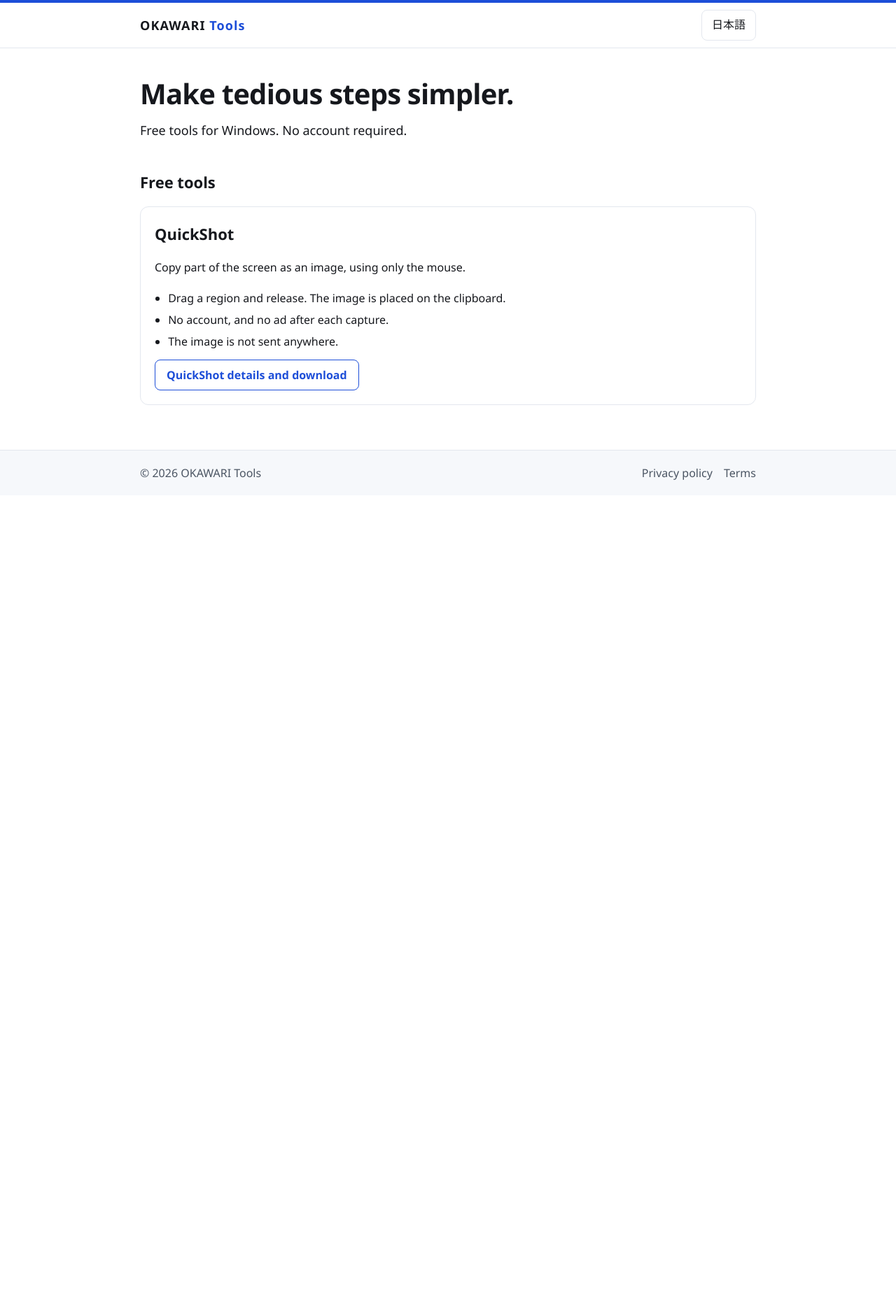
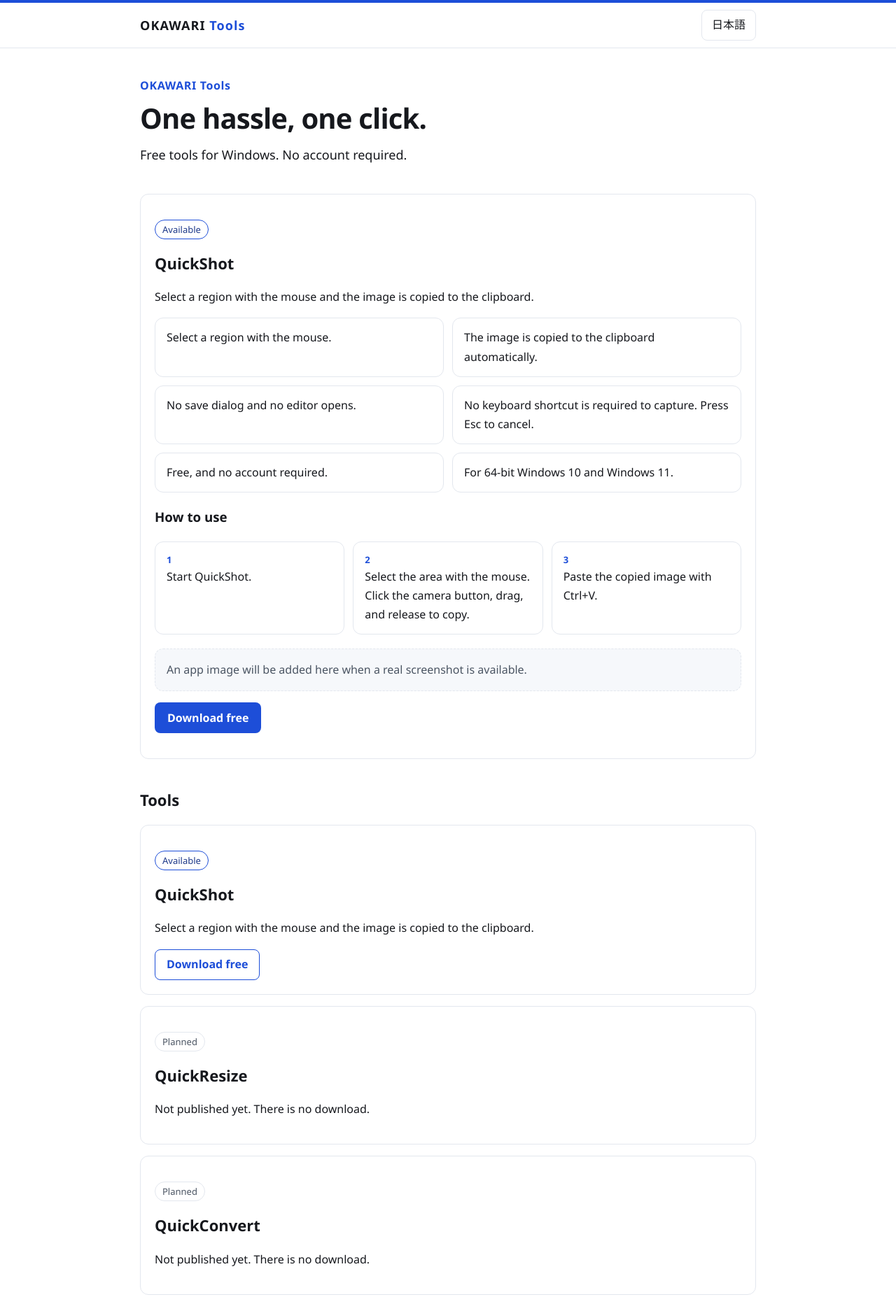
Before and after one commit to mstyleworks1234-droid/OKAWARI-Tools, a plain HTML site: page website/index.html in a window 1280 px wide. Shown: the top 1854 px of the page at 70% size. Before the commit the page ends 800 px from the top, so only its background shows below. Drawn offline with Linux system fonts and the light colour scheme.

Commit message:
Improve the official site so first-time visitors can understand QuickShot.

```diff
--- a/website/app.js
+++ b/website/app.js
@@ -9,6 +9,7 @@
     skip: "内容へスキップ",
     footer_privacy: "プライバシーポリシー",
     footer_terms: "利用規約",
+    footer_about: "運営者情報",
     title_home: "OKAWARI Tools",
     title_quickshot: "QuickShot - OKAWARI Tools",
     title_privacy: "プライバシーポリシー - OKAWARI Tools",
@@ -17,18 +18,21 @@
     meta_quickshot: "QuickShotは、マウスで選んだ範囲をクリップボードへコピーする無料のWindowsアプリです。",
     meta_privacy: "OKAWARI ToolsとQuickShotのプライバシーポリシー。現在の実装に基づきます。",
     meta_terms: "OKAWARI ToolsとQuickShotの利用規約。",
-    hero_title: "面倒な操作を、もっと簡単に。",
+    hero_title: "1つの面倒を、1クリックで解決する",
     hero_lead: "Windows向けの無料ツールです。登録なしで使えます。",
-    tools_heading: "無料ツール",
-    card_summary: "マウスだけで、画面の一部を画像としてコピーします。",
-    card_b1: "範囲をドラッグして離すと、クリップボードに入ります。",
-    card_b2: "会員登録も、撮影ごとの広告もありません。",
-    card_b3: "画像を外部へ送信しません。",
-    card_link: "QuickShotの詳細とダウンロード",
+    tools_heading: "ツール",
+    status_live: "公開中",
+    planned: "開発予定",
+    planned_note: "まだ公開していません。ダウンロードはできません。",
+    card_summary: "マウスで範囲を選ぶと、画像がクリップボードにコピーされます。",
+    card_b1: "保存画面も編集画面も開きません。",
+    card_b2: "無料で、会員登録は不要です。",
+    card_b3: "撮影にキーボードショートカットは不要です。",
+    card_link: "無料でダウンロード",
     qs_lead: "画面の範囲をマウスで選ぶと、その画像をクリップボードへコピーします。保存や編集の画面は出ません。",
     badge_free: "無料",
     badge_win: "Windows",
-    download: "QuickShotをダウンロード",
+    download: "無料でダウンロード",
     download_pending: "ダウンロードはまだ利用できません",
     download_note: "会員登録は不要です。ボタンからEXEを保存できます。",
     download_note_pending: "配布用EXEがまだ無いため、ダウンロードは無効です。",
@@ -40,18 +44,22 @@
     hash_unknown: "未計測",
     file_unknown: "—",
     features_heading: "主な特徴",
-    f1: "マウス操作だけで範囲を撮影し、画像としてコピーします。",
-    f2: "撮影後は自動で元の画面に戻ります。編集画面はありません。",
-    f3: "Escキーで範囲選択をキャンセルできます。",
-    f4: "複数モニターと、表示の拡大率に対応します。",
-    f5: "常駐ボタンはドラッグで移動でき、位置を保存します。",
-    f6: "右クリックで終了します。撮影の瞬間はボタンを隠します。",
+    f1: "マウスで範囲を選ぶだけです。",
+    f2: "撮影後、画像は自動でクリップボードにコピーされます。",
+    f3: "保存画面も編集画面も開きません。",
+    f4: "撮影にキーボードショートカットは不要です。中止するときは Esc を押せます。",
+    f5: "無料で、会員登録は不要です。",
+    f6: "Windows 10 / 11 の64ビットに対応しています。",
     howto_heading: "使い方",
     s1: "QuickShotを起動します。",
-    s2: "画面端のカメラボタンをクリックします。",
-    s3: "撮りたい範囲をマウスでドラッグします。",
-    s4: "マウスを離すと、その範囲がコピーされます。",
-    s5: "ChatGPT、LINE、Discordなどへ Ctrl+V で貼り付けます。",
+    s2: "マウスで撮影範囲を選びます。カメラボタンをクリックし、ドラッグして離すとコピーされます。",
+    s3: "コピーされた画像を、貼り付け先で Ctrl+V します。",
+    release_link: "GitHub Releasesでファイルを確認",
+    smartscreen: "このEXEにはデジタル署名がありません。初めて起動するとき、Windows SmartScreenが「WindowsによってPCが保護されました」と表示することがあります。「詳細情報」を開き、「実行」を選んでください。",
+    shot_note: "アプリの画面は、実物の画像ができてからここに掲載します。",
+    about_title: "運営者情報",
+    about_p1: "このサイトの運営者は OKAWARI Tools です。Windows向けの無料ツールを公開しています。",
+    about_p2: "公開用の連絡先は、まだ設定していません。",
     spec_heading: "仕様",
     spec_os_label: "対応OS",
     spec_os: "Windows 10 / 11（64ビット）",
@@ -120,6 +128,7 @@
     skip: "Skip to content",
     footer_privacy: "Privacy policy",
     footer_terms: "Terms",
+    footer_about: "About",
     title_home: "OKAWARI Tools",
     title_quickshot: "QuickShot - OKAWARI Tools",
     title_privacy: "Privacy policy - OKAWARI Tools",
@@ -128,18 +137,21 @@
     meta_quickshot: "QuickShot is a free Windows app that copies a mouse-selected screen region to the clipboard.",
     meta_privacy: "Privacy policy for OKAWARI Tools and QuickShot, based on the current implementation.",
     meta_terms: "Terms of use for OKAWARI Tools and QuickShot.",
-    hero_title: "Make tedious steps simpler.",
+    hero_title: "One hassle, one click.",
     hero_lead: "Free tools for Windows. No account required.",
-    tools_heading: "Free tools",
-    card_summary: "Copy part of the screen as an image, using only the mouse.",
-    card_b1: "Drag a region and release. The image is placed on the clipboard.",
-    card_b2: "No account, and no ad after each capture.",
-    card_b3: "The image is not sent anywhere.",
-    card_link: "QuickShot details and download",
+    tools_heading: "Tools",
+    status_live: "Available",
+    planned: "Planned",
+    planned_note: "Not published yet. There is no download.",
+    card_summary: "Select a region with the mouse and the image is copied to the clipboard.",
+    card_b1: "No save dialog and no editor.",
+    card_b2: "Free, and no account required.",
+    card_b3: "No keyboard shortcut is required to capture.",
+    card_link: "Download free",
     qs_lead: "Select a region with the mouse and the image is copied to the clipboard. There is no save dialog and no editor.",
     badge_free: "Free",
     badge_win: "Windows",
-    download: "Download QuickShot",
+    download: "Download free",
     download_pending: "Download is not available yet",
     download_note: "No account is required. The button saves the EXE.",
     download_note_pending: "The download stays disabled until a release EXE exists.",
@@ -151,18 +163,22 @@
     hash_unknown: "Not measured",
     file_unknown: "—",
     features_heading: "Features",
-    f1: "Select a region with the mouse and copy it as an image.",
-    f2: "After the copy, you return to the previous screen. There is no editor.",
-    f3: "Press Esc to cancel the selection.",
-    f4: "Works across monitors and with display scaling.",
-    f5: "Drag the resident button to move it. The position is saved.",
-    f6: "Right-click the button to exit. The button hides while capturing.",
+    f1: "Select a region with the mouse.",
+    f2: "The image is copied to the clipboard automatically.",
+    f3: "No save dialog and no editor opens.",
+    f4: "No keyboard shortcut is required to capture. Press Esc to cancel.",
+    f5: "Free, and no account required.",
+    f6: "For 64-bit Windows 10 and Windows 11.",
     howto_heading: "How to use",
     s1: "Start QuickShot.",
-    s2: "Click the camera button at the screen edge.",
-    s3: "Drag across the area you want.",
-    s4: "Release the mouse. That area is copied.",
-    s5: "Paste into ChatGPT, LINE, Discord, or another app with Ctrl+V.",
+    s2: "Select the area with the mouse. Click the camera button, drag, and release to copy.",
+    s3: "Paste the copied image with Ctrl+V.",
+    release_link: "Check the file on GitHub Releases",
+    smartscreen: "This EXE is not digitally signed. On first launch, Windows SmartScreen may say “Windows protected your PC”. Open More info and choose Run anyway.",
+    shot_note: "An app image will be added here when a real screenshot is available.",
+    about_title: "About",
+    about_p1: "This site is published by OKAWARI Tools. It offers free tools for Windows.",
+    about_p2: "A public contact address is not set yet.",
     spec_heading: "Specifications",
     spec_os_label: "OS",
     spec_os: "Windows 10 / 11 (64-bit)",
--- a/website/index.html
+++ b/website/index.html
@@ -4,7 +4,7 @@
   <meta charset="utf-8">
   <meta name="viewport" content="width=device-width, initial-scale=1">
   <title>OKAWARI Tools</title>
-  <meta name="description" content="Windows向け無料ツールの配布サイト。第1弾は、マウスだけで画面をコピーするQuickShotです。">
+  <meta name="description" content="1つの面倒を、1クリックで解決する。Windows向け無料ツール OKAWARI Tools。">
   <link rel="icon" href="assets/favicon.svg" type="image/svg+xml">
   <link rel="stylesheet" href="style.css">
 </head>
@@ -18,31 +18,62 @@
   </header>
   <main id="main" class="wrap">
     <section class="hero">
-      <h1 data-i18n="hero_title">面倒な操作を、もっと簡単に。</h1>
+      <p class="kicker">OKAWARI Tools</p>
+      <h1 data-i18n="hero_title">1つの面倒を、1クリックで解決する</h1>
       <p class="lead" data-i18n="hero_lead">Windows向けの無料ツールです。登録なしで使えます。</p>
     </section>
+    <section class="section panel">
+      <p><span class="badge" data-i18n="status_live">公開中</span></p>
+      <h2>QuickShot</h2>
+      <p data-i18n="card_summary">マウスで範囲を選ぶと、画像がクリップボードにコピーされます。</p>
+      <ul class="feature-list">
+        <li data-i18n="f1">マウスで範囲を選ぶだけです。</li>
+        <li data-i18n="f2">撮影後、画像は自動でクリップボードにコピーされます。</li>
+        <li data-i18n="f3">保存画面も編集画面も開きません。</li>
+        <li data-i18n="f4">撮影にキーボードショートカットは不要です。中止するときは Esc を押せます。</li>
+        <li data-i18n="f5">無料で、会員登録は不要です。</li>
+        <li data-i18n="f6">Windows 10 / 11 の64ビットに対応しています。</li>
+      </ul>
+      <h3 data-i18n="howto_heading">使い方</h3>
+      <ol class="steps">
+        <li class="step"><strong>1</strong><span data-i18n="s1">QuickShotを起動します。</span></li>
+        <li class="step"><strong>2</strong><span data-i18n="s2">マウスで撮影範囲を選びます。カメラボタンをクリックし、ドラッグして離すとコピーされます。</span></li>
+        <li class="step"><strong>3</strong><span data-i18n="s3">コピーされた画像を、貼り付け先で Ctrl+V します。</span></li>
+      </ol>
+      <!-- Real screenshot only. Do not place a mock image here. -->
+      <figure class="shot-slot">
+        <figcaption data-i18n="shot_note">アプリの画面は、実物の画像ができてからここに掲載します。</figcaption>
+      </figure>
+      <p><a class="btn btn-primary" href="quickshot.html" data-i18n="card_link">無料でダウンロード</a></p>
+    </section>
     <section class="section">
-      <h2 data-i18n="tools_heading">無料ツール</h2>
+      <h2 data-i18n="tools_heading">ツール</h2>
       <div class="tool-list">
         <article class="tool-card">
+          <p><span class="badge" data-i18n="status_live">公開中</span></p>
           <h3>QuickShot</h3>
-          <p data-i18n="card_summary">マウスだけで、画面の一部を画像としてコピーします。</p>
-          <ul>
-            <li data-i18n="card_b1">範囲をドラッグして離すと、クリップボードに入ります。</li>
-            <li data-i18n="card_b2">会員登録も、撮影ごとの広告もありません。</li>
-            <li data-i18n="card_b3">画像を外部へ送信しません。</li>
-          </ul>
-          <a class="btn btn-secondary" href="quickshot.html" data-i18n="card_link">QuickShotの詳細とダウンロード</a>
+          <p data-i18n="card_summary">マウスで範囲を選ぶと、画像がクリップボードにコピーされます。</p>
+          <a class="btn btn-secondary" href="quickshot.html" data-i18n="card_link">無料でダウンロード</a>
+        </article>
+        <article class="tool-card">
+          <p><span class="badge badge-muted" data-i18n="planned">開発予定</span></p>
+          <h3>QuickResize</h3>
+          <p data-i18n="planned_note">まだ公開していません。ダウンロードはできません。</p>
+        </article>
+        <article class="tool-card">
+          <p><span class="badge badge-muted" data-i18n="planned">開発予定</span></p>
+          <h3>QuickConvert</h3>
+          <p data-i18n="planned_note">まだ公開していません。ダウンロードはできません。</p>
         </article>
       </div>
     </section>
-    <!-- Future ad slot. Keep empty. Do not place a download inside it. -->
     <aside class="ad-slot" data-ad-slot="home-bottom"></aside>
   </main>
   <footer class="site-footer">
     <div class="footer-inner">
       <p class="copy">© 2026 OKAWARI Tools</p>
       <nav>
+        <a href="about.html" data-i18n="footer_about">運営者情報</a>
         <a href="privacy.html" data-i18n="footer_privacy">プライバシーポリシー</a>
         <a href="terms.html" data-i18n="footer_terms">利用規約</a>
       </nav>
--- a/website/style.css
+++ b/website/style.css
@@ -178,10 +178,67 @@
 
 .ad-slot:empty { display: none; }
 
+.kicker {
+  margin: 0 0 8px;
+  color: var(--blue);
+  font-weight: 700;
+  letter-spacing: 0.04em;
+}
+
+.feature-list, .steps {
+  display: grid;
+  gap: 12px;
+  margin: 0;
+  padding: 0;
+  list-style: none;
+}
+
+.feature-list { grid-template-columns: 1fr 1fr; }
+
+.feature-list li, .step {
+  border: 1px solid var(--line);
+  border-radius: 12px;
+  padding: 14px 16px;
+  margin: 0;
+  background: #fff;
+}
+
+.steps { grid-template-columns: repeat(3, 1fr); }
+
+.step strong {
+  display: block;
+  color: var(--blue);
+  font-size: 13px;
+}
+
+.tool-list {
+  display: grid;
+  gap: 16px;
+}
+
+.badge-muted {
+  border-color: var(--line);
+  color: var(--muted);
+}
+
+.shot-slot {
+  margin: 20px 0 0;
+  border: 1px dashed var(--line);
+  border-radius: 12px;
+  background: var(--surface);
+  color: var(--muted);
+  padding: 16px;
+}
+
+.shot-slot:empty { display: none; }
+
+.release-link { display: inline-block; margin-top: 12px; }
+
 @media (max-width: 640px) {
   .header-inner, .footer-inner { align-items: flex-start; padding: 12px 0; flex-direction: column; }
   .wrap { padding-top: 28px; }
   .spec { grid-template-columns: 1fr; gap: 2px; }
   .spec dt { margin-top: 12px; }
   .btn-primary, .btn-secondary { width: 100%; }
+  .feature-list, .steps { grid-template-columns: 1fr; }
 }
```
Also changed, not shown: website/about.html (added, +37 -0 lines), website/privacy.html (+1 -0 lines), website/quickshot.html (+19 -14 lines), website/terms.html (+1 -0 lines).
